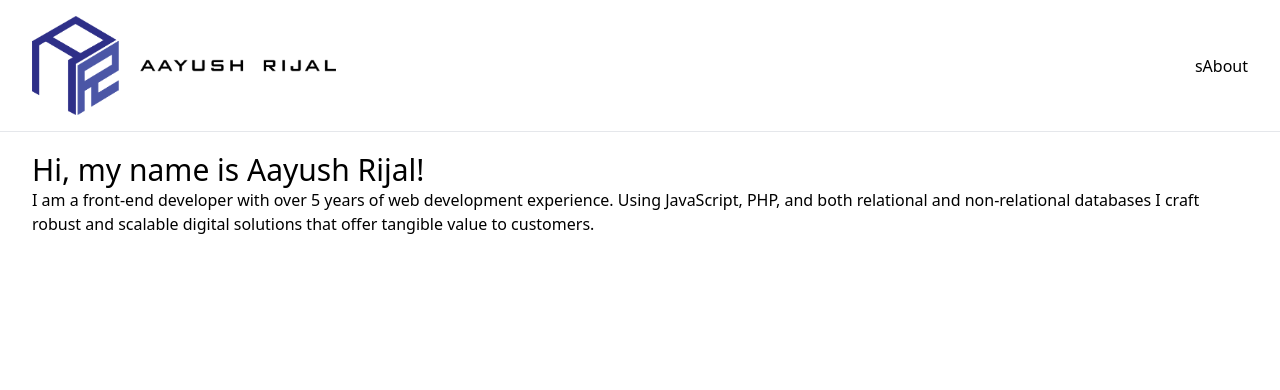
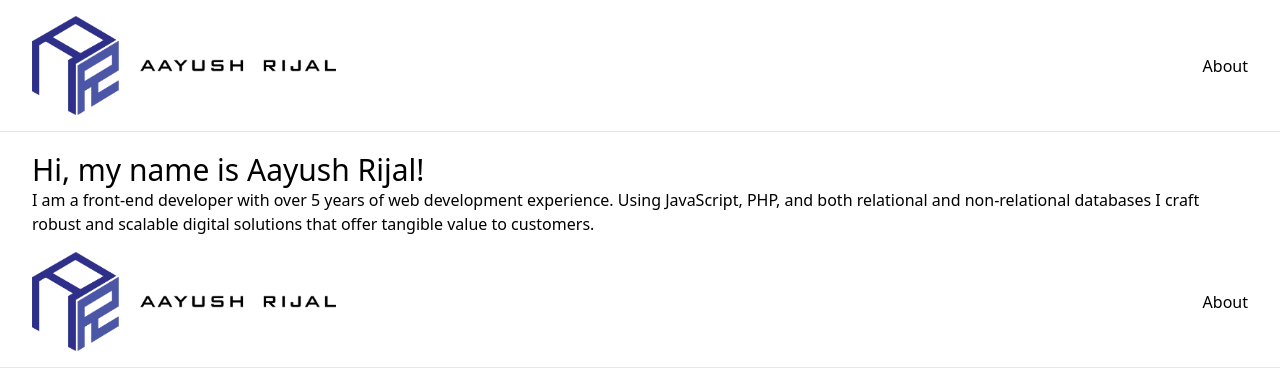
Before and after one commit to aayushrijal91/aayush, a Next.js app: page / in a window 1280 px wide. Shown: the top 390 px of the page. Built offline with nearby package versions, Linux system fonts and the light colour scheme.

Commit message:
Final test

```diff
--- a/src/components/Header.js
+++ b/src/components/Header.js
@@ -11,7 +11,7 @@ function Header() {
                         <Image src={logo.src} alt="logo" width={logo.width} height={logo.height} />
                     </div>
                     <div className='w-fit'>
-                        <Link href="/about">sAbout</Link>
+                        <Link href="/about">About</Link>
                     </div>
                 </div>
             </div>
--- a/src/pages/index.js
+++ b/src/pages/index.js
@@ -1,3 +1,7 @@
+import Link from "next/link";
+import Image from "next/image";
+import logo from "@/images/logo/logo.png";
+
 function Home() {
   return (
     <main className="py-5">
@@ -6,7 +10,20 @@ function Home() {
           Hi, my name is Aayush Rijal!
         </h1>
         <p>I am a front-end developer with over 5 years of web development experience. Using JavaScript, PHP, and both relational and non-relational databases I craft robust and scalable digital solutions that offer tangible value to customers.</p>
+
       </div>
+        <nav className="border-b">
+            <div className="container py-4">
+                <div className="flex justify-between items-center">
+                    <div className="w-3/12">
+                        <Image src={logo.src} alt="logo" width={logo.width} height={logo.height} />
+                    </div>
+                    <div className='w-fit'>
+                        <Link href="/about">About</Link>
+                    </div>
+                </div>
+            </div>
+        </nav>
     </main>
   )
 }
```
